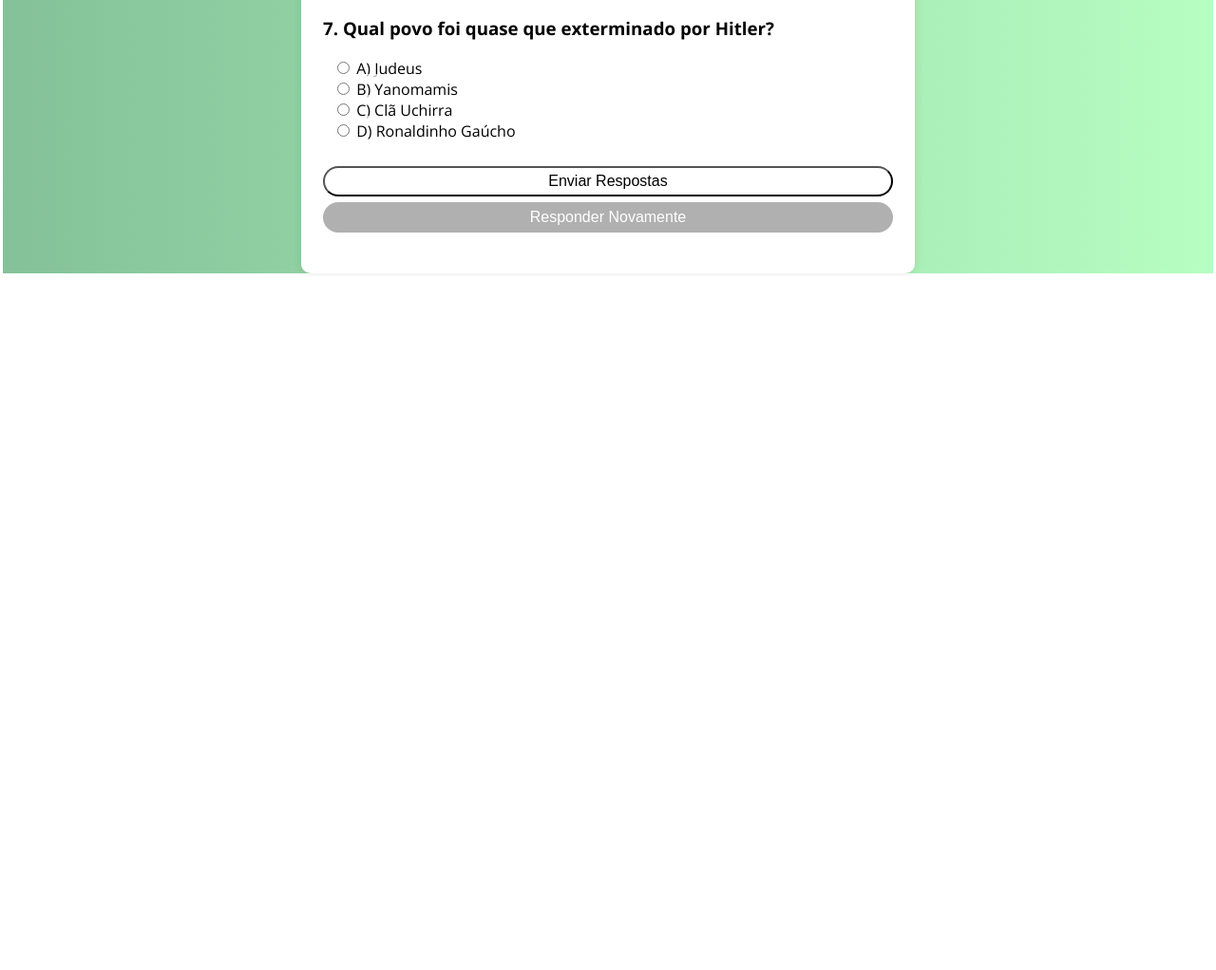
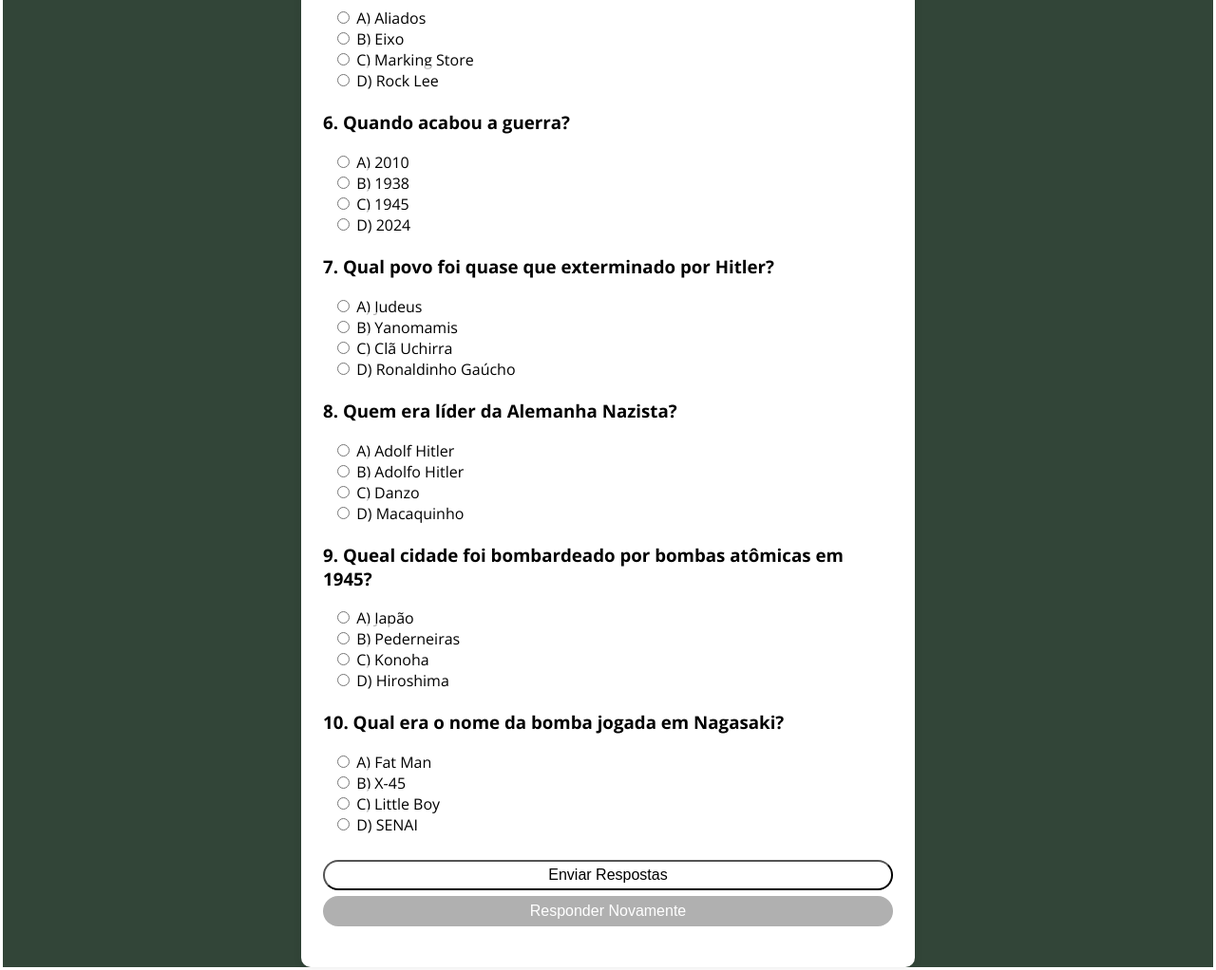
Before and after one commit to WillerT9/siteCompleto, a plain HTML site: page quiz.html in a window 1280 px wide. Shown: the part 988-2010 px from the top of the page at 95% size. Before the commit the page ends 1279 px from the top, so only its background shows below. Drawn offline with nearby package versions, Linux system fonts and the light colour scheme.

Commit message:
laralinda

```diff
--- a/quiz.html
+++ b/quiz.html
@@ -8,9 +8,16 @@
     <title>Quiz HTML CSS</title>
 </head>
 <body>
+    <header>
+        <img src="midia/logo.png" alt="">
+        <h1>Toy Fantasy</h1>
+    </header>
+    <nav class="nav">
+        <a class="button1" href="produtos.html" target="_self">Produtos</a>
+        <a class="button1" href="contato.html" target="_self">Contato</a>
+        <a class="button1" href="quiz.html" target="_blank">Quiz</a>
+    </nav>
    <main class="fundo">
-
-
         <section class="quiz-section">
             <h2>Quiz de Conhecimentos WWII</h2>
             <form id="quiz-form">
@@ -63,6 +70,29 @@
                     <label><input type="radio" name="q7" value="C" onclick="disableOptions('q7'), playSound()"> C) Clã Uchirra</label><br>
                     <label><input type="radio" name="q7" value="D" onclick="disableOptions('q7'), playSound()"> D) Ronaldinho Gaúcho</label>
                 </section>
+
+                <section class="question">
+                    <h3>8. Quem era líder da Alemanha Nazista?</h3>
+                    <label><input type="radio" name="q8" value="A" onclick="disableOptions('q8'), playSound()"> A) Adolf Hitler</label><br>
+                    <label><input type="radio" name="q8" value="B" onclick="disableOptions('q8'), playSound()"> B) Adolfo Hitler</label><br>
+                    <label><input type="radio" name="q8" value="C" onclick="disableOptions('q8'), playSound()"> C) Danzo</label><br>
+                    <label><input type="radio" name="q8" value="D" onclick="disableOptions('q8'), playSound()"> D) Macaquinho</label>
+                </section>
+                <section class="question">
+                    <h3>9. Queal cidade foi bombardeado por bombas atômicas em 1945?</h3>
+                    <label><input type="radio" name="q9" value="A" onclick="disableOptions('q9'), playSound()"> A) Japão</label><br>
+                    <label><input type="radio" name="q9" value="B" onclick="disableOptions('q9'), playSound()"> B) Pederneiras</label><br>
+                    <label><input type="radio" name="q9" value="C" onclick="disableOptions('q9'), playSound()"> C) Konoha</label><br>
+                    <label><input type="radio" name="q9" value="D" onclick="disableOptions('q9'), playSound()"> D) Hiroshima</label>
+                </section>
+                <section class="question">
+                    <h3>10. Qual era o nome da bomba jogada em Nagasaki?</h3>
+                    <label><input type="radio" name="q10" value="A" onclick="disableOptions('q10'), playSound()"> A) Fat Man</label><br>
+                    <label><input type="radio" name="q10" value="B" onclick="disableOptions('q10'), playSound()"> B) X-45</label><br>
+                    <label><input type="radio" name="q10" value="C" onclick="disableOptions('q10'), playSound()"> C) Little Boy</label><br>
+                    <label><input type="radio" name="q10" value="D" onclick="disableOptions('q10'), playSound()"> D) SENAI</label>
+                </section>
+
                 <button type="submit" id="enviar" onclick="submitQuiz(event)">Enviar Respostas</button>
                 <button type="button" id="reenviar" onclick="restartQuiz()" disabled>Responder Novamente</button>
             </form>
--- a/script.js
+++ b/script.js
@@ -178,7 +178,10 @@ function submitQuiz(event) {
         q4: 'C',
         q5: 'A',
         q6: 'C',
-        q7: 'A'
+        q7: 'A',
+        q8: 'A',
+        q9: 'A',
+        q10: 'A'
     };
 
     let form = document.getElementById('quiz-form');
--- a/styles.css
+++ b/styles.css
@@ -25,7 +25,7 @@
 
 :root{
     --color-1: yellow;
-    --cor-2:rgb(132, 193, 152);
+    --cor-2:rgb(50, 69, 56);
     --cor-3:rgb(255, 255, 255);
     --cor-4:rgb(183, 254, 194);
     --cor-5:white;
@@ -358,5 +358,5 @@ button:disabled{
 }
 
 .fundo{
-    background: var(--cor-gradient);
+    background: var(--cor-2);
 }
```
